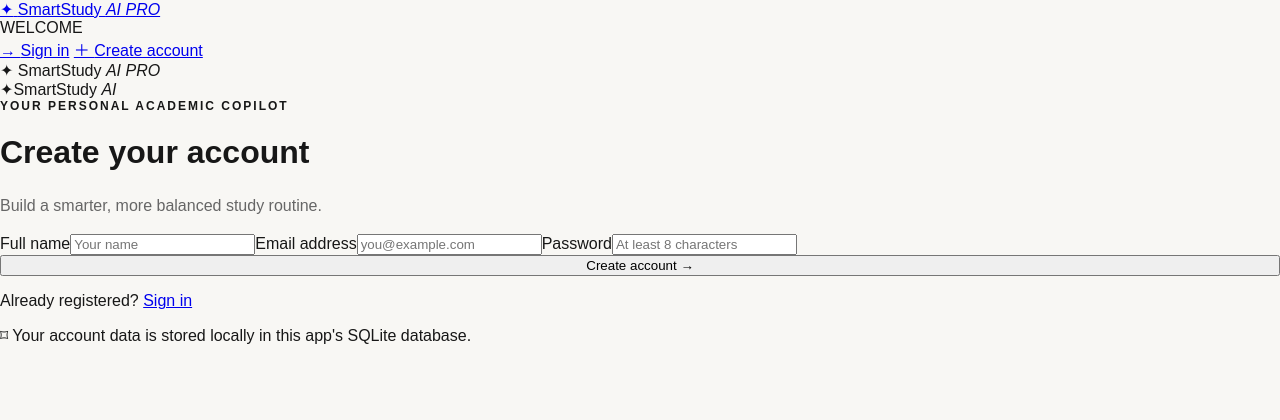
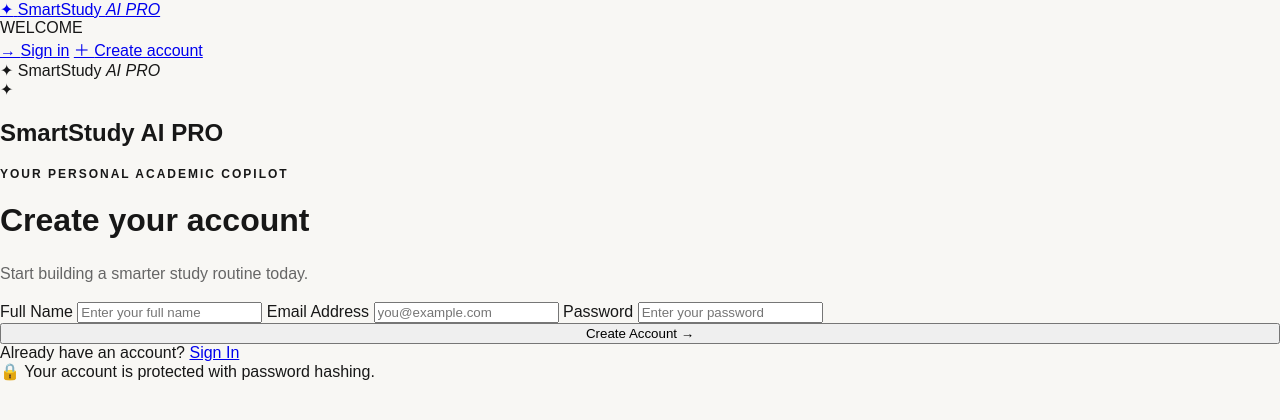
Before and after one commit to NithinKumar344/smartstudy-ai, a Flask app: page /register in a window 1280 px wide. Shown: the top 420 px of the page. Run offline with Flask 3, Linux system fonts and the light colour scheme.

Commit message:
Refactor auth.html for improved user experience
Updated the authentication page layout and content.

```diff
--- a/templates/auth.html
+++ b/templates/auth.html
@@ -1,2 +1,85 @@
-{% extends "base.html" %}{% block content %}<div class="auth-wrap"><div class="auth-card"><div class="brand auth-brand"><span class="brand-icon">✦</span><span>SmartStudy <em>AI</em></span></div><div class="eyebrow">YOUR PERSONAL ACADEMIC COPILOT</div><h1>{{ 'Welcome back' if mode=='login' else 'Create your account' }}</h1><p class="muted">{{ 'Sign in to continue your learning journey.' if mode=='login' else 'Build a smarter, more balanced study routine.' }}</p>
-<form method="post" class="form-stack">{% if mode=='register' %}<label>Full name<input name="name" placeholder="Your name" required></label>{% endif %}<label>Email address<input type="email" name="email" placeholder="you@example.com" required></label><label>Password<input type="password" name="password" minlength="8" placeholder="At least 8 characters" required></label><button class="primary full">{{ 'Sign in' if mode=='login' else 'Create account' }} <span>→</span></button></form><p class="auth-switch">{% if mode=='login' %}New here? <a href="{{ url_for('register') }}">Create an account</a>{% else %}Already registered? <a href="{{ url_for('login') }}">Sign in</a>{% endif %}</p><div class="secure-note">⌑ Your account data is stored locally in this app's SQLite database.</div></div></div>{% endblock %}
+
+{% extends "base.html" %}
+
+{% block content %}
+
+<div class="auth-page">
+
+    <div class="auth-card">
+
+        <div class="auth-logo">
+            <div class="brand-icon">✦</div>
+            <h2>SmartStudy <span>AI PRO</span></h2>
+        </div>
+
+        <div class="eyebrow">YOUR PERSONAL ACADEMIC COPILOT</div>
+
+        <h1>
+            {{ 'Welcome back!' if mode == 'login' else 'Create your account' }}
+        </h1>
+
+        <p class="muted">
+            {{ 'Sign in and continue your learning journey.' if mode == 'login' else 'Start building a smarter study routine today.' }}
+        </p>
+
+        <form method="post" class="form-stack">
+
+            {% if mode == 'register' %}
+            <label>
+                Full Name
+                <input
+                    type="text"
+                    name="name"
+                    placeholder="Enter your full name"
+                    required
+                >
+            </label>
+            {% endif %}
+
+            <label>
+                Email Address
+                <input
+                    type="email"
+                    name="email"
+                    placeholder="you@example.com"
+                    required
+                >
+            </label>
+
+            <label>
+                Password
+                <input
+                    type="password"
+                    name="password"
+                    placeholder="Enter your password"
+                    minlength="8"
+                    required
+                >
+            </label>
+
+            <button type="submit" class="primary full">
+                {{ 'Sign In' if mode == 'login' else 'Create Account' }}
+                <span>→</span>
+            </button>
+
+        </form>
+
+        <div class="auth-switch">
+            {% if mode == 'login' %}
+                Don't have an account?
+                <a href="{{ url_for('register') }}">Create Account</a>
+            {% else %}
+                Already have an account?
+                <a href="{{ url_for('login') }}">Sign In</a>
+            {% endif %}
+        </div>
+
+        <div class="secure-note">
+            🔒 Your account is protected with password hashing.
+        </div>
+
+    </div>
+
+</div>
+
+{% endblock %}
```
